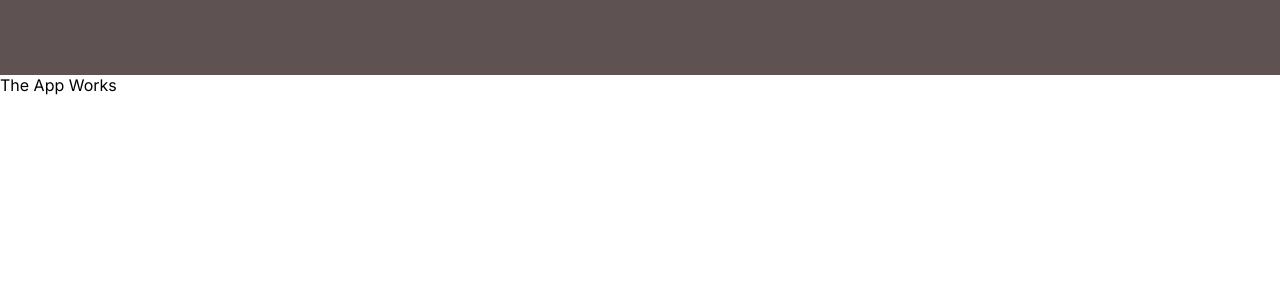
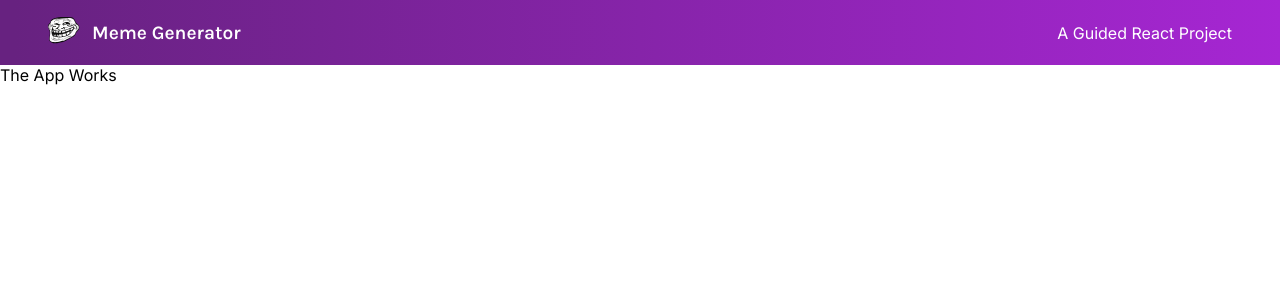
Before and after one commit to prashantbhudwal/proj__memeGenerator-guided, a React (Vite) app: page / in a window 1280 px wide. Shown: the top 300 px of the page. Built offline with nearby package versions, Linux system fonts and the light colour scheme.

Commit message:
Add the header styled-component

```diff
--- a/src/Components/Header.tsx
+++ b/src/Components/Header.tsx
@@ -1,12 +1,41 @@
 import styled from "@emotion/styled";
+// @ts-ignore
+import { ReactComponent as TrollLogo } from "/src/assets/troll__logo.svg";
 
 const StyledHeader = styled.div`
-  background-color: #5e5252;
-  height: 75px;
+  display: flex;
+  justify-content: space-around;
+  align-items: center;
+  gap: 0.75em;
+  height: 65px;
+  padding: 0 3em;
+  background: linear-gradient(90deg, #672280 1.18%, #a626d3 100%);
+  color: white;
+  & .header__logo {
+  }
+
+  & .header__title {
+    font-size: 1.2rem;
+    font-family: "Karla";
+    font-weight: 600;
+    margin-right: auto;
+  }
+
+  & .header__subtitle {
+    display: block;
+  }
 `;
 
 const Header = () => {
-  return <StyledHeader />;
+  return (
+    <StyledHeader>
+      <div className="header__logo">
+        <TrollLogo />
+      </div>
+      <h1 className="header__title">Meme Generator</h1>
+      <p className="header__subTitle">A Guided React Project</p>
+    </StyledHeader>
+  );
 };
 
 export default Header;
```
Also changed, not shown: src/assets/troll__logo.svg (added), 1 other file (tests, documents, lock files or other folders).
